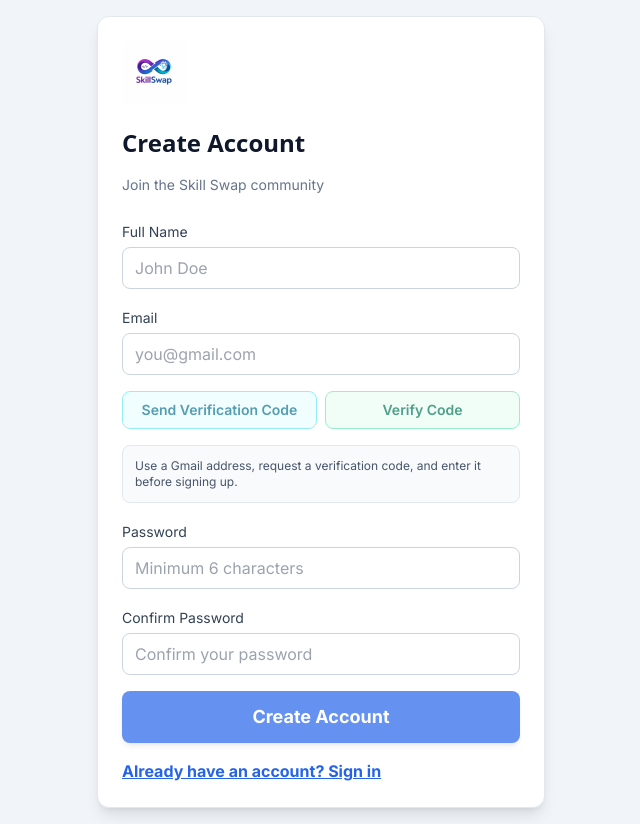
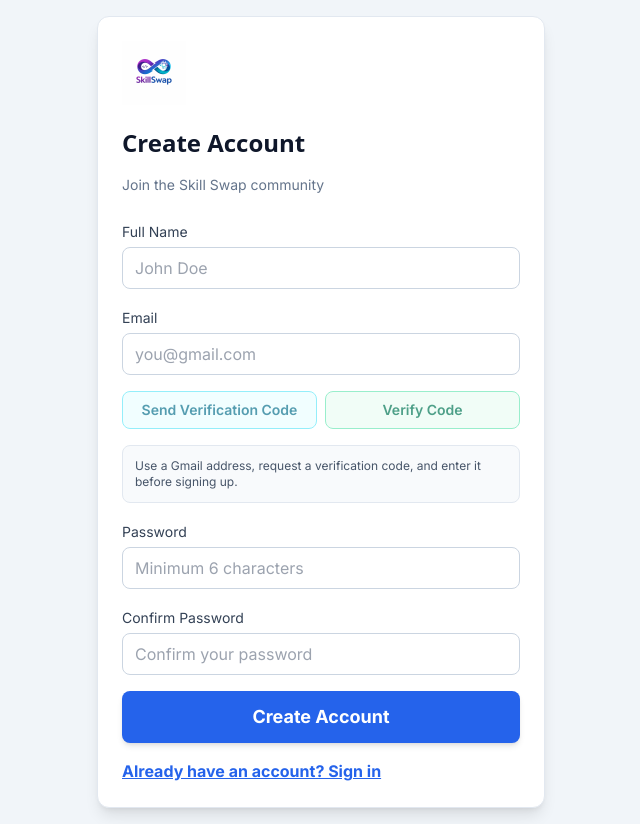
Before and after one commit to SaranSusruth/SkillSwap, a React (Vite) app in the folder frontend/: page / in a window 1280 px wide. Both pictures are taken after a click on the button "➕ Create an account". Shown: the whole page, without its empty margins (319-959 px from the left). Built offline with nearby package versions, Linux system fonts and the light colour scheme.

Commit message:
Enable create account click feedback before email verification

```diff
--- a/frontend/src/pages/Signup.jsx
+++ b/frontend/src/pages/Signup.jsx
@@ -226,7 +226,7 @@ const Signup = ({ onSignup, onSendVerificationCode, onVerifyEmailCode, onPageCha
 
           <button
             type="submit"
-            disabled={loading || !emailVerified}
+            disabled={loading}
             className="w-full rounded-lg bg-blue-600 text-white py-3 text-lg font-bold hover:bg-blue-700 transition-colors disabled:opacity-70 shadow-md hover:shadow-lg"
           >
             {loading ? 'Processing...' : 'Create Account'}
```
